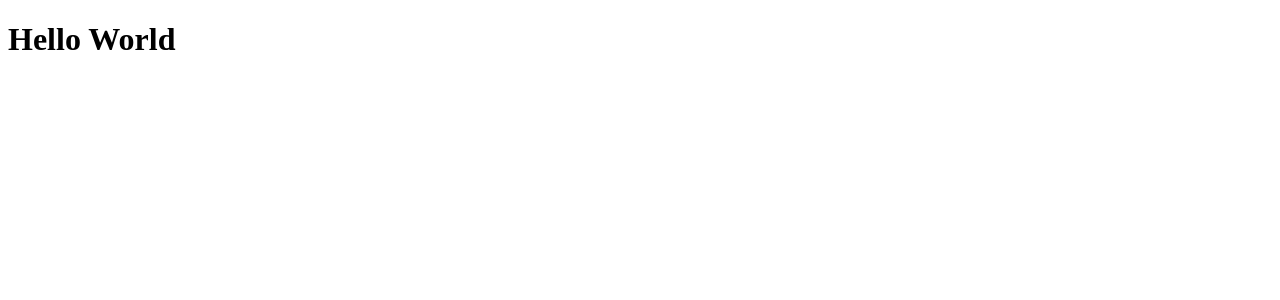
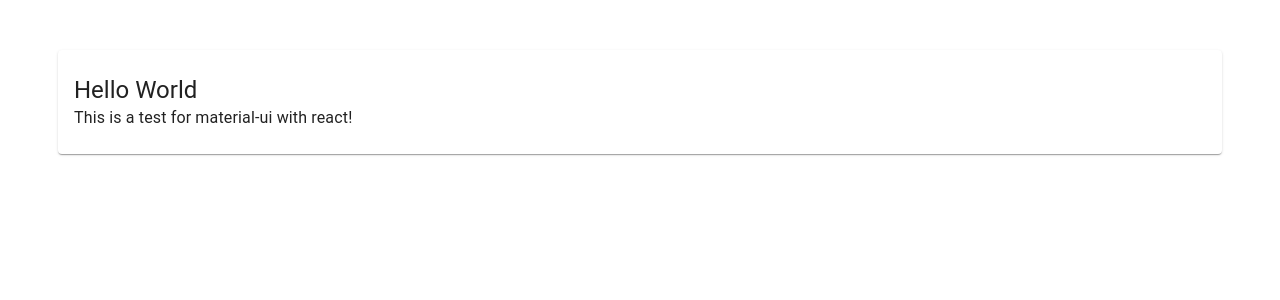
Before and after one commit to miicow/chatbox, a React app: page / in a window 1280 px wide. Shown: the top 300 px of the page. Built offline with nearby package versions, Linux system fonts and the light colour scheme.

Commit message:
Implement ChatUI component, with material-ui

```diff
--- a/src/App.jsx
+++ b/src/App.jsx
@@ -1,4 +1,5 @@
 import React from 'react';
 import { render } from 'react-dom';
+import ChatUI from './ChatUI.jsx';
 
-render(<h1>Hello World</h1>, document.getElementById('app'));
+render(<ChatUI />, document.getElementById('app'));
--- /dev/null
+++ b/src/ChatUI.jsx
@@ -0,0 +1,30 @@
+import React from 'react';
+import { makeStyles } from '@material-ui/core/styles';
+import Paper from '@material-ui/core/Paper';
+import Typography from '@material-ui/core/Typography';
+
+const useStyles = makeStyles(theme => ({
+  root: {
+    margin: '50px',
+    padding: theme.spacing(3, 2)
+  }
+}));
+
+const ChatUI = () => {
+  const classes = useStyles();
+
+  return (
+    <div>
+      <Paper className={classes.root}>
+        <Typography variant="h5" component="h3">
+          Hello World
+        </Typography>
+        <Typography component="p">
+          This is a test for material-ui with react!
+        </Typography>
+      </Paper>
+    </div>
+  );
+};
+
+export default ChatUI;
```
